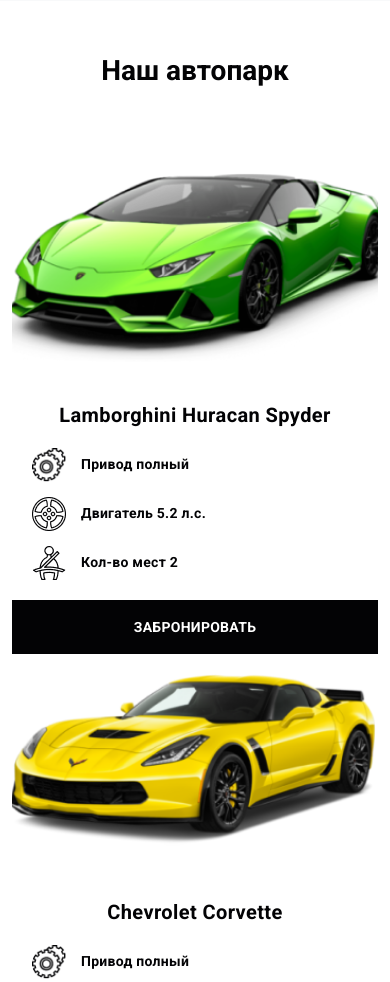
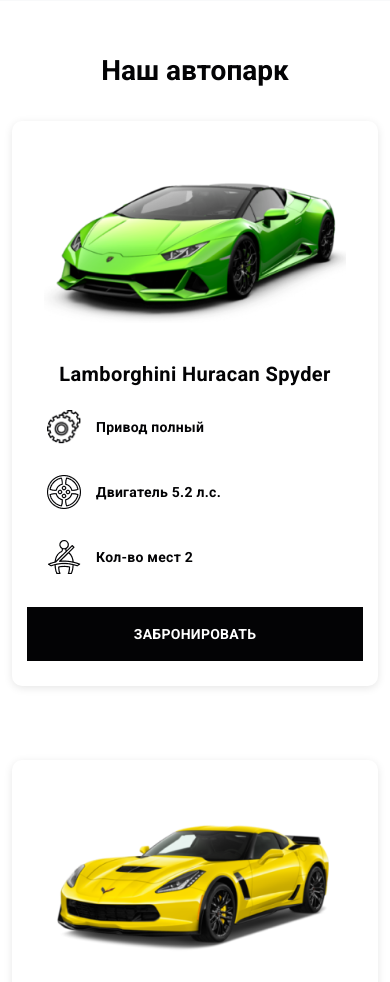
Before and after one commit to paozka/cars-123, a plain HTML site: page index.html in a window 390 px wide. Shown: the part 560-1542 px from the top of the page. Drawn offline with nearby package versions, Linux system fonts and the light colour scheme.

Commit message:
style.css

```diff
--- a/style.css
+++ b/style.css
@@ -370,6 +370,21 @@ body {
 }
 
 @media (max-width: 1200px) {
+      .car-image {
+        height: auto;
+        min-height: 200px;
+        display: flex;
+        align-items: center;
+        justify-content: center;
+    }
+
+    .car-image img {
+        width: auto;
+        max-width: 90%;
+        height: auto;
+        max-height: 240px;
+        object-fit: contain;
+    }
     .car-card {
         max-width: 350px;
     }
@@ -384,7 +399,39 @@ body {
     }
 }
 
-@media (max-width: 992px) {
+@media (max-width: 1024px) {
+    .btn-submit span {
+        white-space: nowrap;
+    }
+
+     .car-features {
+        flex-wrap: wrap;
+        justify-content: center;
+        gap: 15px;
+        height: auto;
+        padding: 0 10px;
+    }
+
+    .feature-item {
+        width: 45%;
+        margin-bottom: 10px;
+    }
+
+    .feature-text {
+        font-size: 14px;
+        line-height: 16px;
+        height: auto;
+        min-height: 40px;
+        display: flex;
+        align-items: center;
+        justify-content: center;
+    }
+
+    .car-card {
+        height: auto;
+        min-height: 473px;
+        padding-bottom: 20px;
+    }
     .fleet-title, .booking-title {
         font-size: 50px;
         line-height: 60px;
@@ -434,6 +481,13 @@ body {
 }
 
 @media (max-width: 768px) {
+    .btn-submit span {
+        white-space: nowrap;
+    }
+
+    .booking-form {
+        max-width: 100%;
+    }
     .fleet-title, .booking-title {
         font-size: 40px;
         line-height: 50px;
@@ -562,6 +616,40 @@ body {
     }
 }
 @media (max-width: 480px) {
+     .fleet-section .row.g-4 {
+        gap: 20px;
+    }
+
+    .car-card {
+        box-shadow: 0 2px 8px rgba(0,0,0,0.1);
+        border-radius: 10px;
+        padding: 20px 15px;
+        margin-bottom: 25px;
+    }
+
+    .car-image {
+        margin-bottom: 20px;
+    }
+
+    .car-name {
+        margin-bottom: 15px;
+    }
+
+    .btn-book {
+        margin-top: 15px;
+    }
+     .car-card {
+        margin-bottom: 30px;
+        padding-bottom: 25px;
+    }
+
+    .car-image {
+        margin-bottom: 15px;
+    }
+
+    .btn-book {
+        margin-top: 10px;
+    }
     .hero-title {
         font-size: 32px;
     }
```
